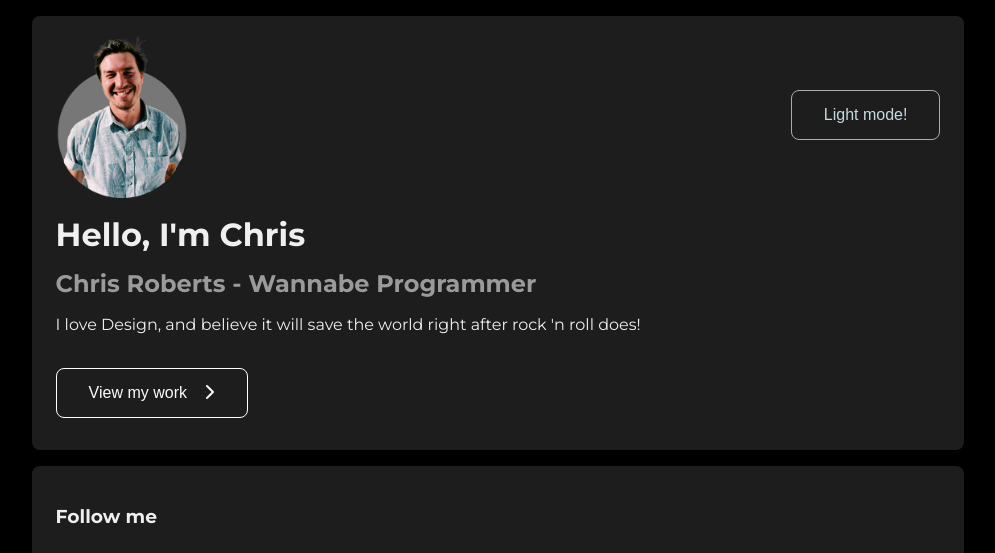
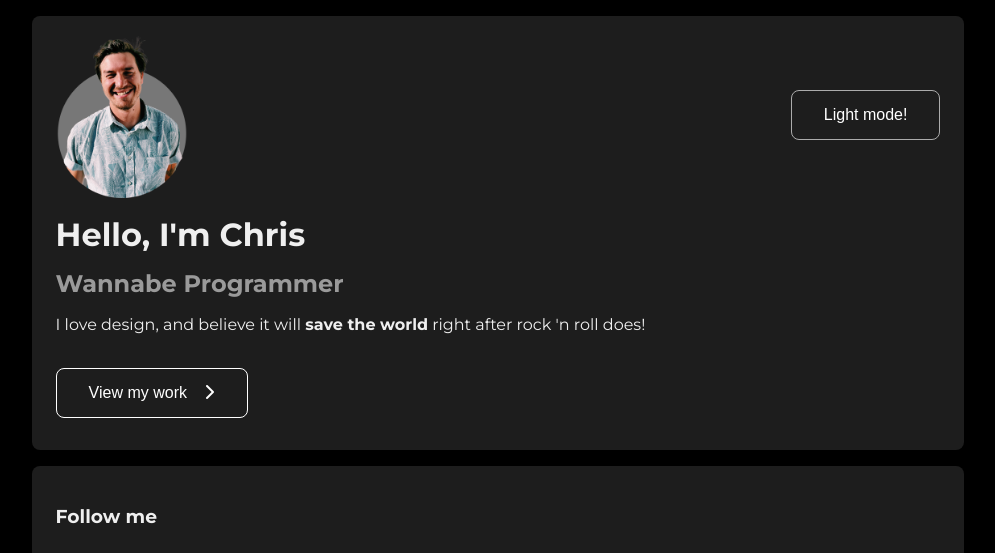
Before and after one commit to ChrisJoshRoberts/profile, a plain HTML site: page index-dark.html in a window 1280 px wide. Shown: the top 553 px of the page, without its empty margins (142-1137 px from the left). Drawn offline with Linux system fonts and the light colour scheme.

Commit message:
fixing spacing

```diff
--- a/index-dark.html
+++ b/index-dark.html
@@ -17,12 +17,16 @@
   <div class="card">
     <div class="header">
       <img src="./images/Dark-mode.png" alt="Chris">
-      <button class="btn_secondary"><a href="index.html">Light mode!</a></button>
+      <a href="index.html">
+        <button class="btn_secondary">Light mode!</button>
+      </a>
     </div>
     <h1>Hello, I'm Chris</h1>
-    <h2>Chris Roberts - Wannabe Programmer</h2>
-    <p>I love Design, and believe it will save the world right after rock 'n roll does!</p>
-    <button><a href="https://www.behance.net/Colonelchris" target="_blank">View my work</a><i class="fa-solid fa-chevron-right"></i></button>
+    <h2>Wannabe Programmer</h2>
+    <p>I love design, and believe it will <strong>save the world</strong> right after rock 'n roll does!</p>
+    <a href="https://www.behance.net/Colonelchris" target="_blank">
+      <button>View my work<i class="fa-solid fa-chevron-right"></i></button>
+    </a>
   </div>
   <div class="card">
     <h3 class=>Follow me</h3>
```
